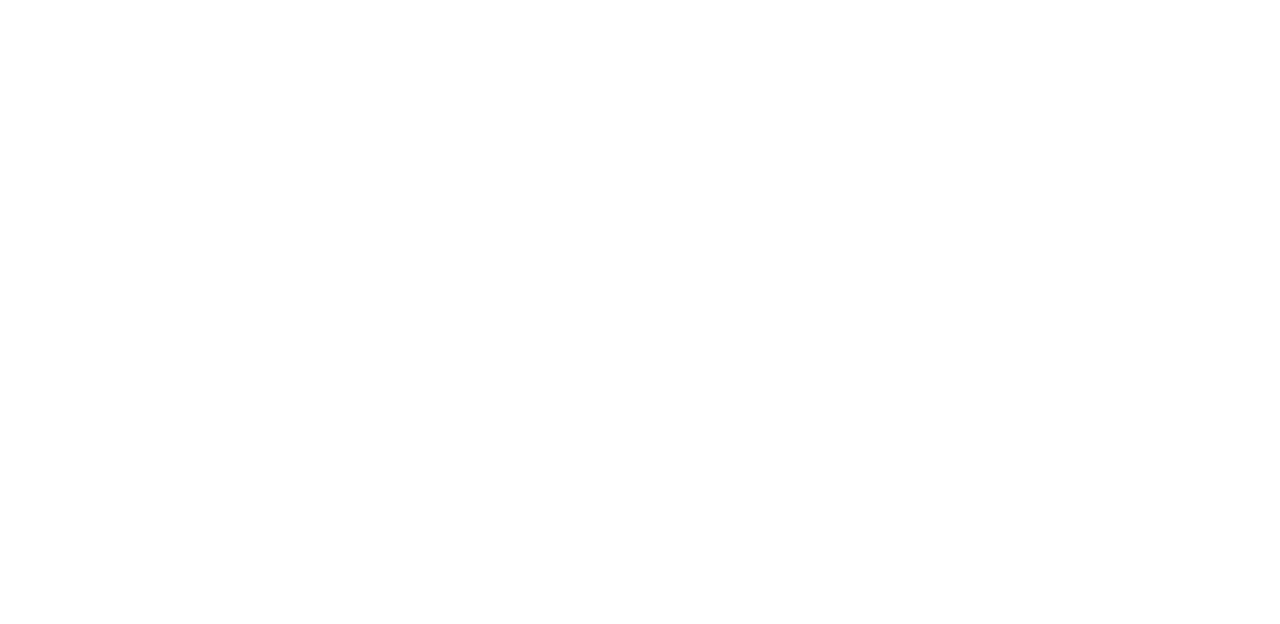
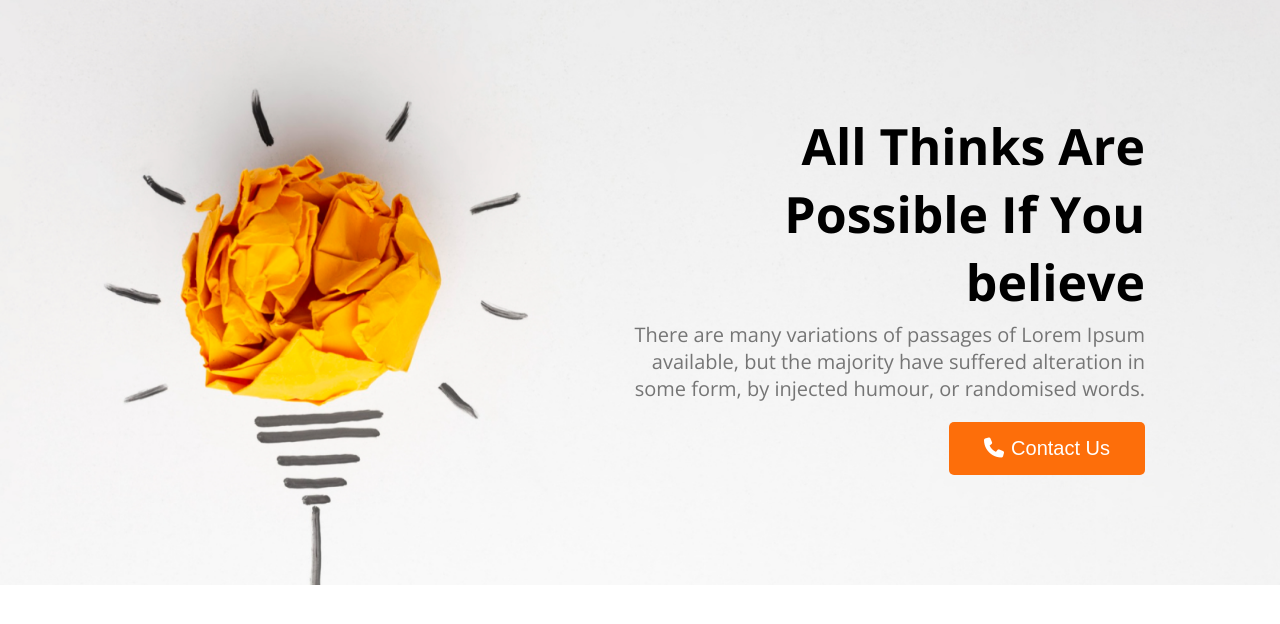
Before and after one commit to tonmoybosunia24/New-Year-Project, a plain HTML site: page index.html in a window 1280 px wide. Drawn offline with nearby package versions, Linux system fonts and the light colour scheme.

Commit message:
Header Section Complete

```diff
--- a/index.html
+++ b/index.html
@@ -13,5 +13,20 @@
 </head>
 <body>
 
+    <header class="Header"> <!-- Header Section Start -->
+        <nav class="Navber-Container">
+            <div class="Content-Area">
+                <h2 class="Navber-Heading">All Thinks Are Possible If You believe</h2>
+                <p class="Navber-Description">There are many variations of passages of Lorem Ipsum available, but the majority have suffered alteration in some form, by injected humour, or randomised words.</p>
+                <button class="Navber-Button"><i class="fa-solid fa-phone"></i>Contact Us</button>
+            </div>
+        </nav>
+    </header> <!-- Header Section Close -->
+
+    <main> <!-- Main Section Start -->
+
+    </main> <!-- Main Section End -->
+
+    <footer></footer>
 </body>
 </html>
--- a/style.css
+++ b/style.css
@@ -5,5 +5,46 @@ body{
     padding: 0px;
     margin: 0px;
 }
+.fa-solid{
+    margin-right: 7px;
+}
 
-/* Nav Related Style */
+/* Header Related Style */
+
+.Header{
+    width: 100%;
+    height: 585px;
+    background-image: url(images/banner/banner1.png);
+    background-repeat: no-repeat;
+    background-size: cover;
+    background-position-y: center;
+}
+.Navber-Container{
+
+}
+.Content-Area{
+    width: 525px;
+    height: 228px;
+    text-align: right;
+    padding: 70px 50px 133px 620px;
+}
+.Navber-Heading{
+    font-size: 50px;
+    margin-bottom: 0px;
+}
+.Navber-Description{
+    font-size: 20px;
+    color: #757575;
+    margin-top: 5px;
+}
+.Navber-Button{
+    border-radius: 5px;
+    background: #FD6E0A;
+    border: none;
+    color: white;
+    font-size: 20px;
+    font-weight: 700px;
+    padding: 15px 35px;
+}
+
+/* Main Section Related Styles */
```
